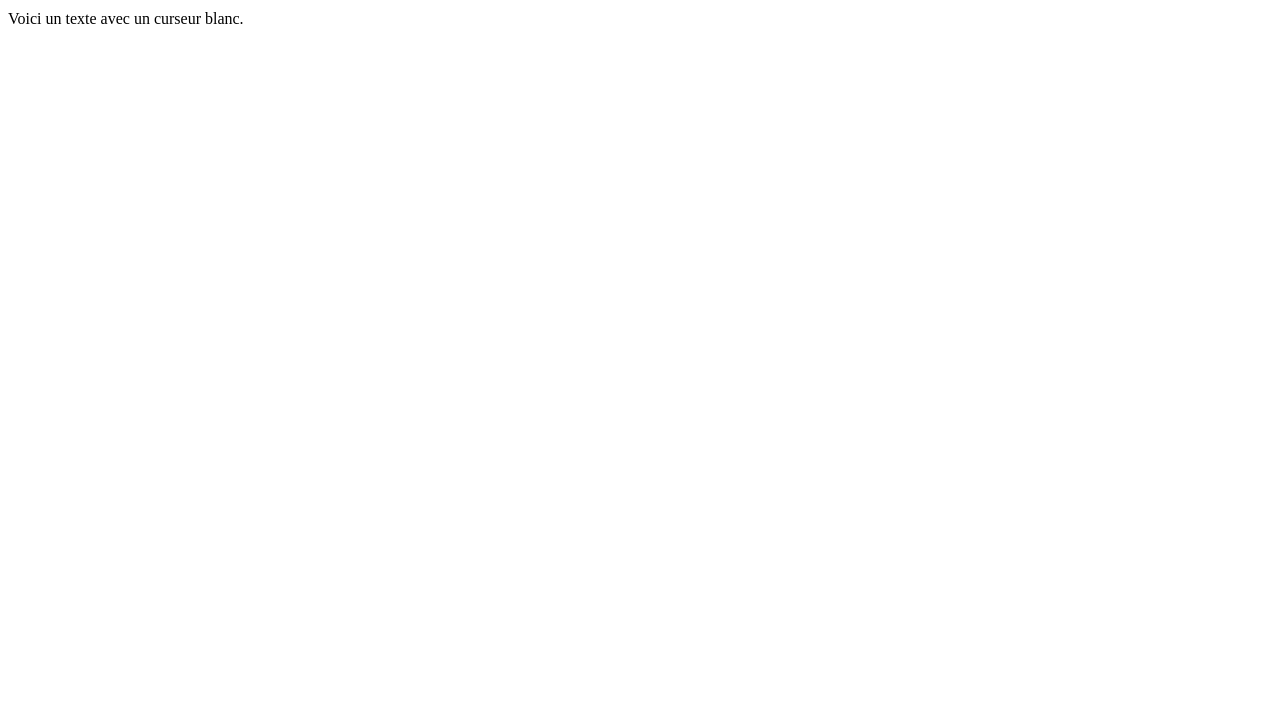
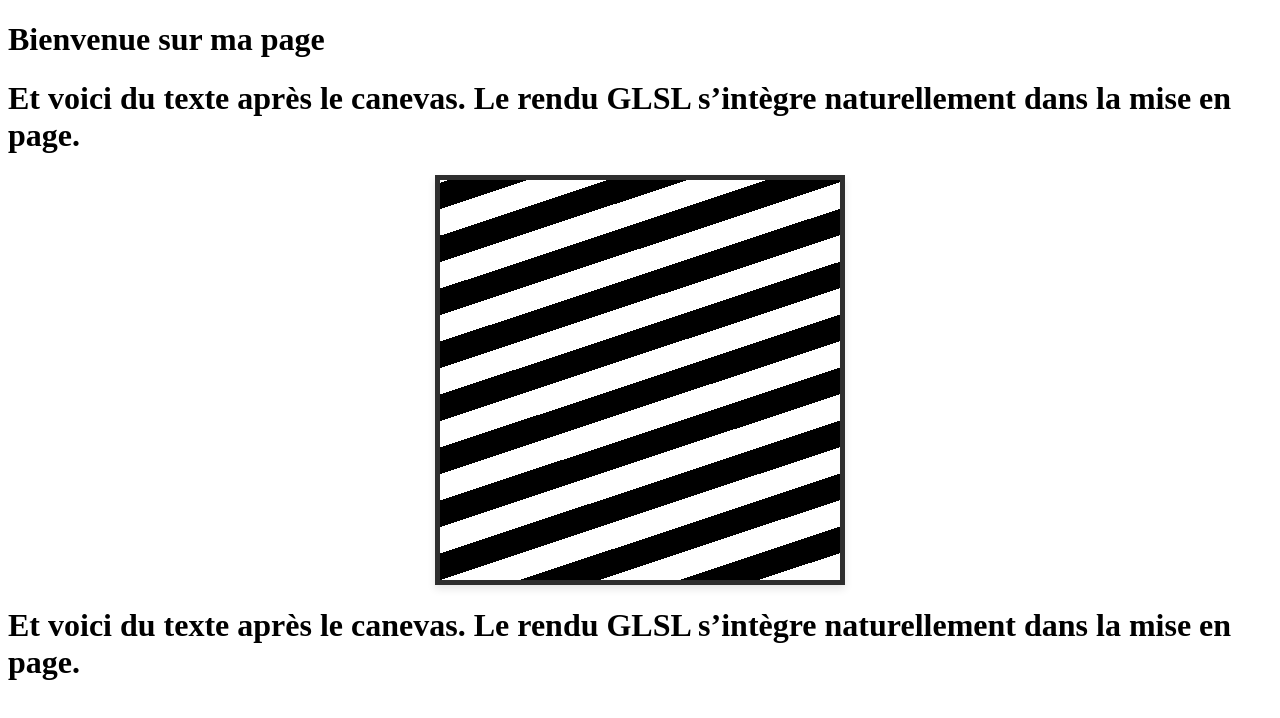
Before and after one commit to Marex-coder/Marex-s-Web-Site, a plain HTML site: page Testing.html in a window 1280 px wide. Drawn offline with Linux system fonts and the light colour scheme.

Commit message:
Add files via upload

```diff
--- a/Testing.html
+++ b/Testing.html
@@ -1,37 +1,30 @@
 <!DOCTYPE html>
-<html lang="fr">
+<html lang="en">
 <head>
-  <meta charset="UTF-8">
-  <meta name="viewport" content="width=device-width, initial-scale=1.0">
-  <title>Curseur Blanc Clignotant</title>
-  <style>
-
-    .text-with-cursor {
-      display: inline-block;
-      position: relative;
-    }
-
-    .text-with-cursor::after {
-      content: ''; /* Ajoute un contenu vide */
-      display: inline-block;
-      width: 2px; /* Largeur du curseur */
-      height: 1em; /* Hauteur ajustée à la taille du texte */
-      background-color: white; /* Couleur blanche pour le curseur */
-      margin-left: 5px; /* Espace entre le texte et le curseur */
-      animation: blink 1s steps(1) infinite; /* Animation de clignotement */
-    }
-
-    /* Animation pour le clignotement */
-    @keyframes blink {
-      50% {
-        opacity: 0;
-      }
-    }
-  </style>
+    <meta charset="UTF-8">
+    <meta name="viewport" content="width=device-width, initial-scale=1.0">
+    <title>GLSL Responsive Canvas</title>
+    <style>
+        canvas {
+            display: block;
+            width: 90%; /* Le canevas occupe 90% de la largeur du conteneur */
+            max-width: 400px; /* Limite la largeur maximale */
+            aspect-ratio: 1; /* Maintient un carré */
+            margin: 20px auto; /* Centré avec marge */
+            border: 5px solid #2e2e2e;
+            box-shadow: 0 4px 8px rgba(0, 0, 0, 0.1); /* Style optionnel */
+        }
+    </style>
 </head>
 <body>
-  <div class="text-with-cursor">
-    Voici un texte avec un curseur blanc.
-  </div>
+    <h1>Bienvenue sur ma page</h1>
+    <H1>
+      Et voici du texte après le canevas. Le rendu GLSL s’intègre naturellement dans la mise en page.
+  </H1>
+    <canvas id="glCanvas"></canvas>
+    <H1>
+        Et voici du texte après le canevas. Le rendu GLSL s’intègre naturellement dans la mise en page.
+    </H1>
+    <script type="module" src="script.js"></script>
 </body>
 </html>
--- /dev/null
+++ b/script.js
@@ -0,0 +1,100 @@
+const canvas = document.getElementById('glCanvas');
+const gl = canvas.getContext('webgl');
+
+// Redimensionne le canevas en gardant les proportions carrées
+function resizeCanvas() {
+    const computedStyle = getComputedStyle(canvas);
+    const width = parseInt(computedStyle.width);
+    const height = parseInt(computedStyle.height);
+
+    canvas.width = width;
+    canvas.height = height;
+
+    gl.viewport(0, 0, canvas.width, canvas.height);
+}
+window.addEventListener('resize', resizeCanvas);
+resizeCanvas();
+
+// Shader sources
+const vertexShaderSource = `
+    attribute vec4 a_position;
+    void main() {
+        gl_Position = a_position;
+    }
+`;
+
+const fragmentShaderSource = `
+    precision mediump float;
+    uniform vec2 u_resolution;
+    uniform float u_time;
+
+    mat2 R2d(float r){return mat2(cos(r),-sin(r),sin(r),cos(r));}
+
+    void main() {
+        vec2 uv = gl_FragCoord.xy / u_resolution;
+        vec2 R2d = uv*R2d(u_time/4.);
+        float pattern = ceil(sin(R2d.x*50.));
+        gl_FragColor = vec4(pattern,pattern,pattern,1.);
+    }
+`;
+
+// Compile shader
+function compileShader(gl, type, source) {
+    const shader = gl.createShader(type);
+    gl.shaderSource(shader, source);
+    gl.compileShader(shader);
+    if (!gl.getShaderParameter(shader, gl.COMPILE_STATUS)) {
+        console.error('Shader compile failed: ', gl.getShaderInfoLog(shader));
+        gl.deleteShader(shader);
+        return null;
+    }
+    return shader;
+}
+
+// Create program
+const vertexShader = compileShader(gl, gl.VERTEX_SHADER, vertexShaderSource);
+const fragmentShader = compileShader(gl, gl.FRAGMENT_SHADER, fragmentShaderSource);
+
+const program = gl.createProgram();
+gl.attachShader(program, vertexShader);
+gl.attachShader(program, fragmentShader);
+gl.linkProgram(program);
+
+if (!gl.getProgramParameter(program, gl.LINK_STATUS)) {
+    console.error('Program link failed: ', gl.getProgramInfoLog(program));
+}
+
+// Setup geometry
+const positionBuffer = gl.createBuffer();
+gl.bindBuffer(gl.ARRAY_BUFFER, positionBuffer);
+gl.bufferData(gl.ARRAY_BUFFER, new Float32Array([
+    -1, -1,
+     1, -1,
+    -1,  1,
+     1,  1,
+]), gl.STATIC_DRAW);
+
+const positionLocation = gl.getAttribLocation(program, 'a_position');
+gl.enableVertexAttribArray(positionLocation);
+gl.vertexAttribPointer(positionLocation, 2, gl.FLOAT, false, 0, 0);
+
+// Setup uniforms
+const resolutionLocation = gl.getUniformLocation(program, 'u_resolution');
+const timeLocation = gl.getUniformLocation(program, 'u_time');
+
+gl.useProgram(program);
+
+function render(time) {
+    time *= 0.001; // Convert time to seconds
+
+    gl.clearColor(0, 0, 0, 1);
+    gl.clear(gl.COLOR_BUFFER_BIT);
+
+    gl.uniform2f(resolutionLocation, canvas.width, canvas.height);
+    gl.uniform1f(timeLocation, time);
+
+    gl.drawArrays(gl.TRIANGLE_STRIP, 0, 4);
+
+    requestAnimationFrame(render);
+}
+requestAnimationFrame(render);
```
Also changed, not shown: W-a-B-Pattern.html (added, +81 -0 lines), me.html (+3 -4 lines), r2d.html (+1 -1 lines), shader.frag (added, +15 -0 lines), shading.html (+1 -0 lines), WaBPIMG1.png (added), WaBPIMG2.png (added), WaBPIMG3.png (added).
